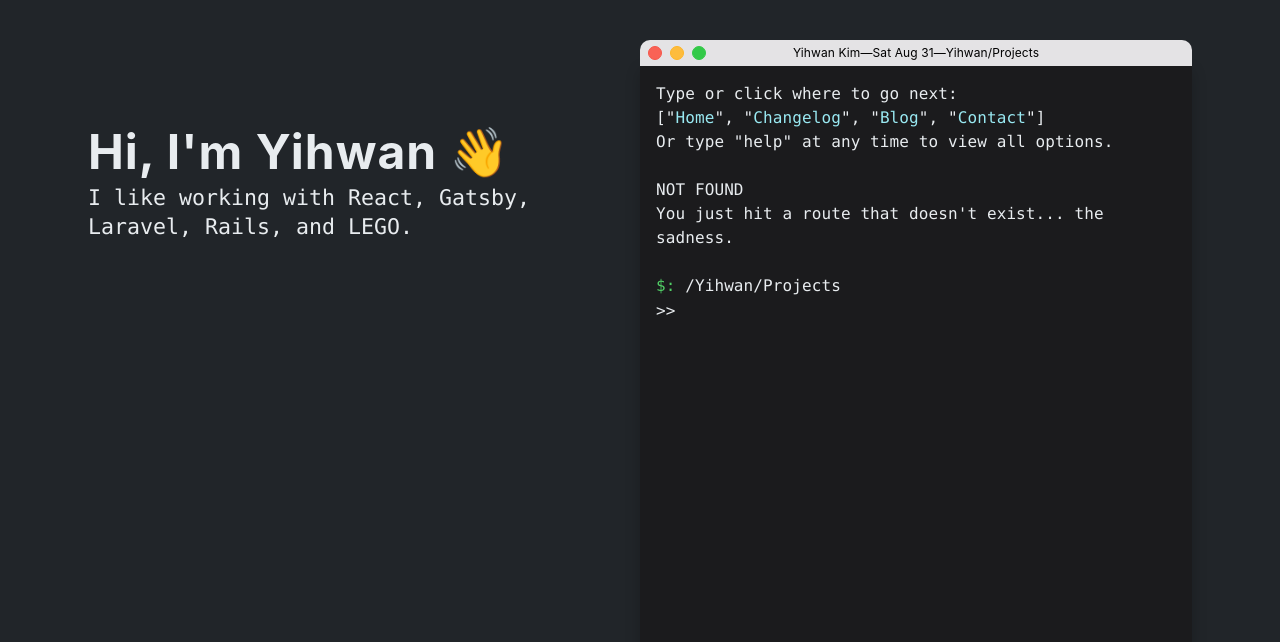
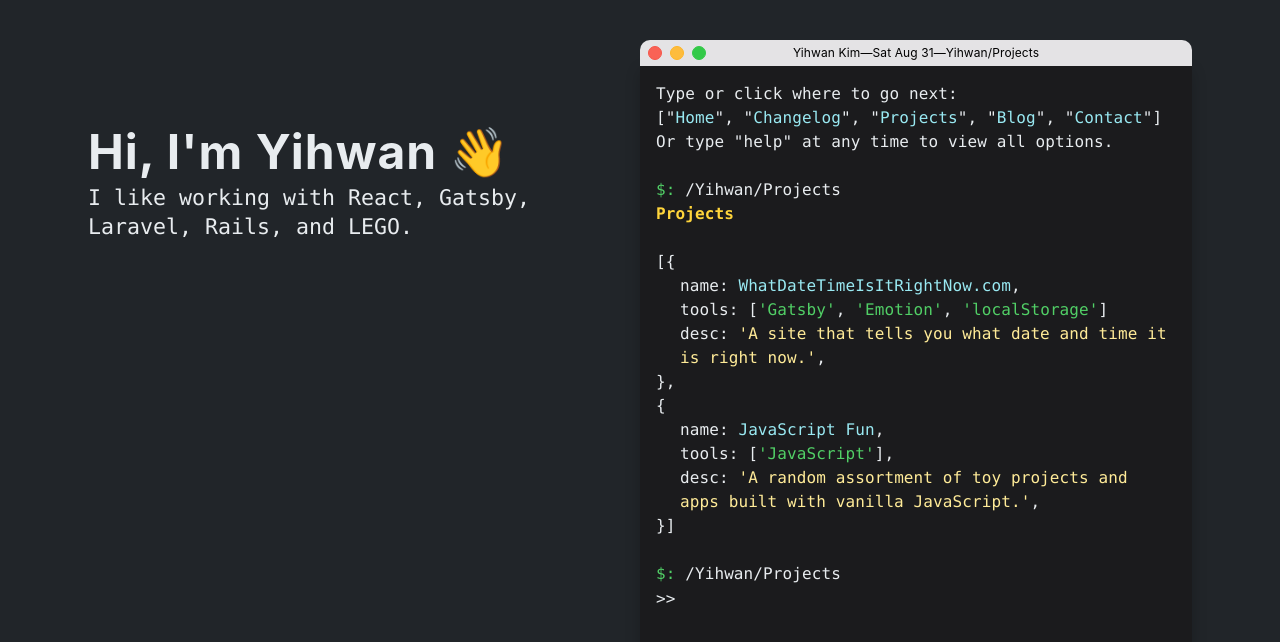
Before and after one commit to Yihwan/yihwan-v1, a Gatsby site: page /projects in a window 1280 px wide. Before the commit this address had no page. Built offline with nearby package versions, Linux system fonts and the light colour scheme; Gatsby itself is replaced by a stand-in of ours.

Commit message:
add projects page

```diff
--- /dev/null
+++ b/content/projects/index.md
@@ -0,0 +1,26 @@
+---
+contentType: 'projects'
+---
+
+<h1>Projects</h1>
+
+[{</br>
+  <div class="obj-content">
+    name:
+      <a target="_blank" rel="noopener noreferrer" href="https://whatdatetimeisitrightnow.com">WhatDateTimeIsItRightNow.com</a>,<br />
+    tools:
+      [<span class="green">'Gatsby'</span>, <span class="green">'Emotion'</span>, <span class="green">'localStorage'</span>]</br>
+    desc:
+      <span class="yellow">'A site that tells you what date and time it is right now.'</span>,</br>
+  </div>
+},</br>
+{</br>
+  <div class="obj-content">
+    name:
+      <a target="_blank" rel="noopener noreferrer" href="https://yihwan.github.io/javascript-fun/">JavaScript Fun</a>,<br />
+    tools:
+      [<span class="green">'JavaScript'</span>],</br>
+    desc:
+      <span class="yellow">'A random assortment of toy projects and apps built with vanilla JavaScript.'</span>,</br>
+  </div>
+}]
--- a/gatsby-config.js
+++ b/gatsby-config.js
@@ -37,6 +37,13 @@
     {
       resolve: `gatsby-source-filesystem`,
       options: {
+        path: `${__dirname}/content/projects`,
+        name: `projects`,
+      },
+    },
+    {
+      resolve: `gatsby-source-filesystem`,
+      options: {
         path: `${__dirname}/content/assets`,
         name: `assets`,
       },
--- a/src/constants/pageUrls.js
+++ b/src/constants/pageUrls.js
@@ -1,6 +1,7 @@
 const PAGE_URLS = {
   'home': '/',
   'changelog': '/changelog',
+  'projects': '/projects',
   'blog': 'https://blog.yihwan.kim',
   'contact': '/contact',
 }
--- /dev/null
+++ b/src/pages/projects/_style.js
@@ -0,0 +1,23 @@
+import styled from '@emotion/styled';
+
+import { COLORS, SPACER } from 'src/styles/constants';
+
+export const ProjectsSection = styled.section`
+  > h1 {
+    color: ${COLORS.terminalGold};
+    font-weight: 700;
+    margin-bottom: ${SPACER.large};
+  }
+
+  .obj-content {
+    margin-left: ${SPACER.large};
+  }
+
+  .yellow {
+    color: ${COLORS.terminalYellow};
+  }
+
+  .green {
+    color ${COLORS.terminalGreen};
+  }
+`;
--- /dev/null
+++ b/src/pages/projects/index.js
@@ -0,0 +1,28 @@
+import React from 'react';
+import { graphql } from 'gatsby';
+
+import SEO from 'src/components/seo';
+import CommandPrompt from 'src/shared-components/commandPrompt';
+
+import { ProjectsSection } from './_style';
+
+const ContactPage = ({ data: { markdownRemark: { html } } }) => (
+  <React.Fragment>
+    <SEO title="Projects" />
+    <CommandPrompt pathname="/projects" />
+    <ProjectsSection dangerouslySetInnerHTML={{ __html: html }} />
+  </React.Fragment>
+)
+
+export const pageQuery = graphql`
+  query {
+    markdownRemark(frontmatter: { contentType: { eq:"projects" } }) {
+      html
+      frontmatter {
+        contentType,
+      }
+    }
+  }
+`;
+
+export default ContactPage;
```
Also changed, not shown: README.md.
